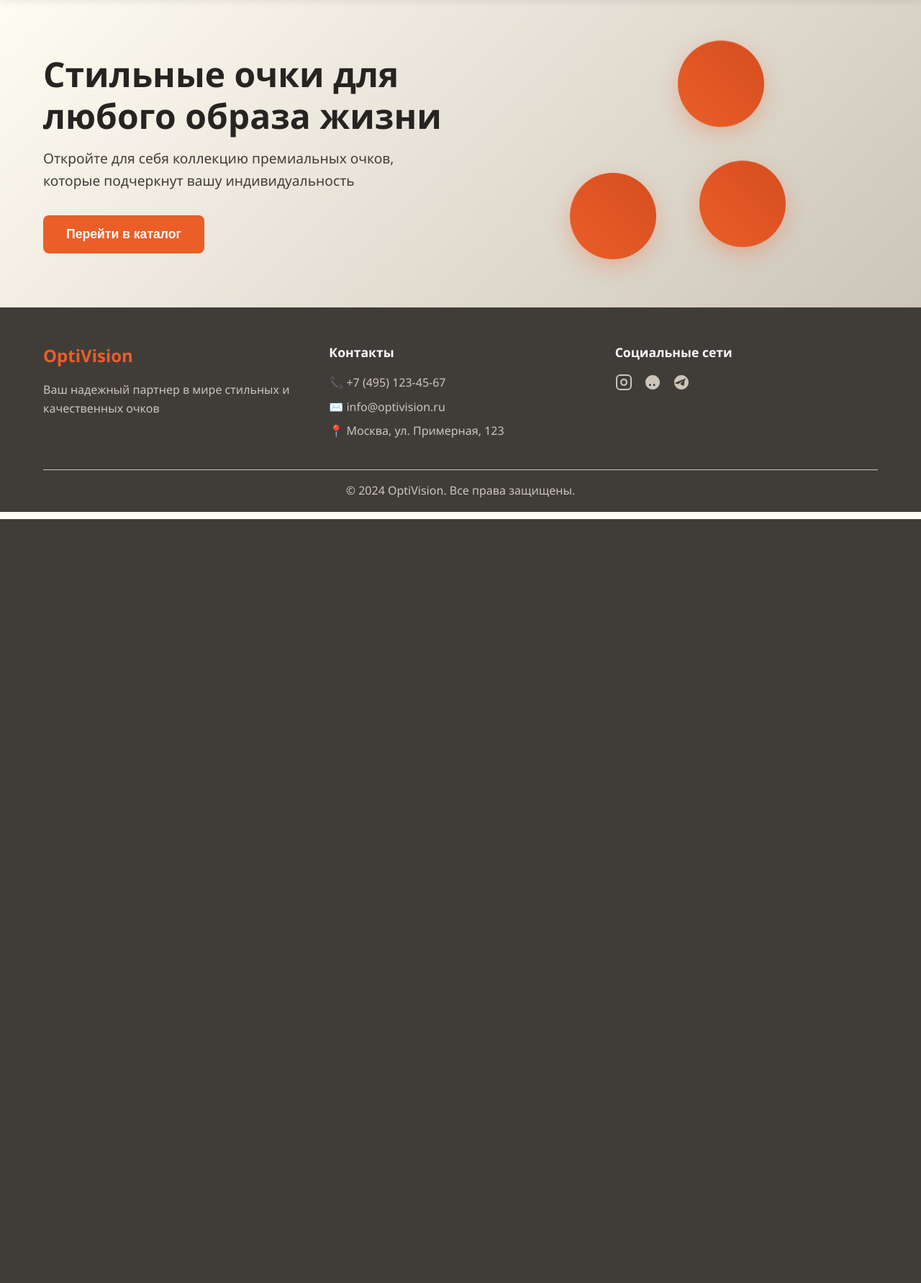
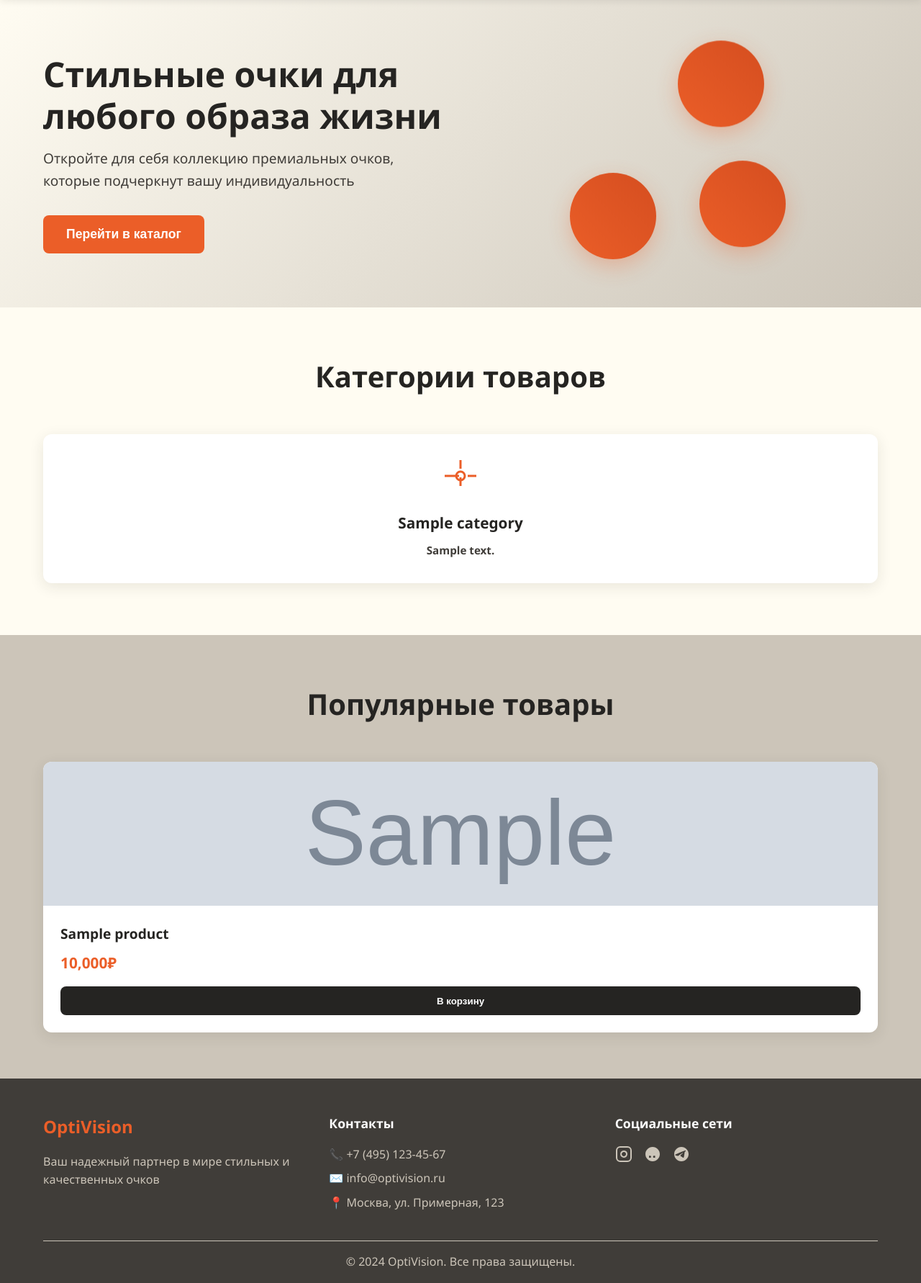
Before and after one commit to Alt2343/focus_point, a Django app: page / in a window 1280 px wide. Shown: the part 79-1861 px from the top of the page at 72% size. Before the commit the page ends 800 px from the top, so only its background shows below. Run offline with Django 5.2, Linux system fonts and the light colour scheme; tables that the repository leaves empty hold one stand-in row (values such as "Sample post"); grey boxes marked "Sample" are stand-in pictures.

Commit message:
обновлены модели

```diff
--- a/shop/models.py
+++ b/shop/models.py
@@ -4,6 +4,7 @@ from django.db import models
 class Category(models.Model):
     name = models.CharField(max_length=100, verbose_name="Категория")
     slug = models.SlugField(max_length=100, unique=True)
+    category_desc = models.CharField(max_length=100, blank=True, verbose_name="Описание")
     class Meta:
         verbose_name = "Категория"
         verbose_name_plural = "Категории"
--- a/shop/static/css/base.css
+++ b/shop/static/css/base.css
@@ -241,6 +241,7 @@ body {
 }
 
 .category-card {
+
   background: white;
   padding: 2rem;
   border-radius: 12px;
@@ -262,6 +263,7 @@ body {
 }
 
 .category-title {
+  text-decoration: none;
   font-size: 1.3rem;
   font-weight: 600;
   color: #252422;
--- a/shop/templates/shop/base.html
+++ b/shop/templates/shop/base.html
@@ -18,7 +18,7 @@
 
                 <nav class="nav">
                     <ul class="nav-list">
-                        <li><a href="#" class="nav-link active">Главная</a></li>
+                        <li><a href="/" class="nav-link active">Главная</a></li>
                         <li><a href="#" class="nav-link">Каталог</a></li>
                         <li><a href="#" class="nav-link">О нас</a></li>
                         <li><a href="#" class="nav-link">Контакты</a></li>
@@ -68,8 +68,51 @@
     </div>
 </section>
 
-{% block content %}
-{% endblock %}
+
+<section class="categories">
+    <div class="container">
+
+        <h2 class="section-title">Категории товаров</h2>
+        <div class="categories-grid">
+            {% for category in categories %}
+                <a class="category-title" href="{% url 'shop:product_list_by_category' category.slug %}">
+                <div class="category-card">
+                        <div class="category-icon">
+                        <svg width="48" height="48" viewBox="0 0 24 24" fill="none" stroke="currentColor" stroke-width="1.5">
+                            <circle cx="12" cy="12" r="3"/>
+                            <path d="M12 1v6m0 6v6m11-7h-6m-6 0H1"/>
+                        </svg>
+                        </div>
+                        <h3 class="category-title">{{ category.name }}</h3>
+                    <p class="category-desc">{{ category.category_desc }}</p>
+                </div>
+                </a>
+            {% endfor %}
+        </div>
+    </div>
+</section>
+<section class="products">
+        <div class="container">
+            <h2 class="section-title">Популярные товары</h2>
+            <div class="products-grid">
+                {% for product in products %}
+                <div class="product-card">
+                    <div class="product-image">
+                        <a href="{{ product.get_absolute_url }}">
+                        <img src="{{ product.main_image.url }}" alt="Спортивные очки Active" />
+                        </a>
+                    </div>
+                    <div class="product-info">
+                        <h3 class="product-title">{{ product.name }}</h3>
+                        <p class="product-price">{{ product.price }}₽</p>
+                        <button class="add-to-cart-btn">В корзину</button>
+                    </div>
+                </div>
+                {% endfor %}
+            </div>
+        </div>
+    </section>
+
 
 <!-- Footer -->
 <footer class="footer">
```
Also changed, not shown: shop/migrations/0001_initial.py (deleted).
